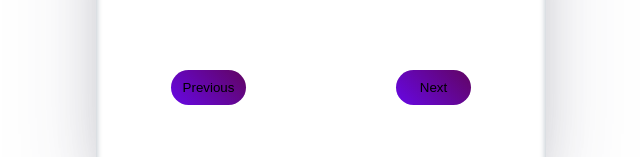
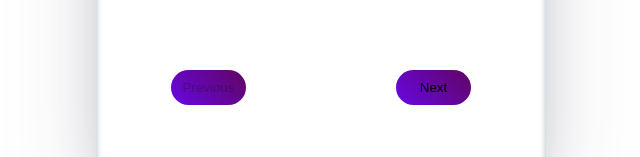
Before and after one commit to NOBLE2008/Steps-Project, a React (Vite) app: page / in a window 1280 px wide. Shown: the part 195-352 px from the top of the page, without its empty margins (319-959 px from the left). Built offline with nearby package versions, Linux system fonts and the light colour scheme.

Commit message:
Modified Disabled Attribute

```diff
--- a/src/App.jsx
+++ b/src/App.jsx
@@ -11,7 +11,7 @@ function App() {
     `Step 3: Click on Editor`,
   ];
 
-  const leftClickHandler = (e) => {
+  const rightClickHandler = (e) => {
     page >= 1
       ? setPage(() => {
           return page + 1;
@@ -20,7 +20,6 @@ function App() {
       console.log(page, steps.length)
     page + 1 === steps.length ? e.target.setAttribute('disabled', 'true') : ''
   }
-
   return (
     <div className="container">
       <div className="steps">
@@ -33,11 +32,11 @@ function App() {
           <p>{steps[page - 1]}</p>
         </div>
         <div className="buttons">
-          <button className="previous">Previous</button>
+          <button className={`previous${page - 1 == 0 ? " disabled" : ""}`} disabled={page - 1 == 0 ? true : false}>Previous</button>
           <button
             className={`next${page - 1 == steps.length - 1 ? " disabled" : ""}`}
-            {...(page - 1 == steps.length - 1 ? " disabled" : "")}
-            onClick={leftClickHandler}
+            disabled={page - 1 == steps.length - 1 ? true : false}
+            onClick={rightClickHandler}
           >
             Next
           </button>
```
